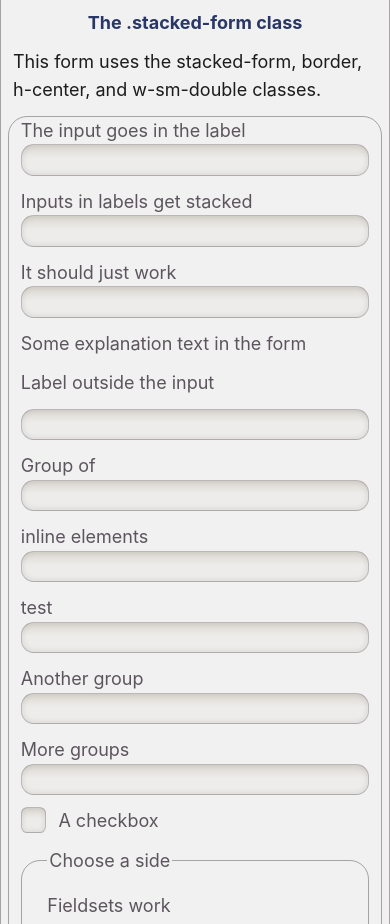
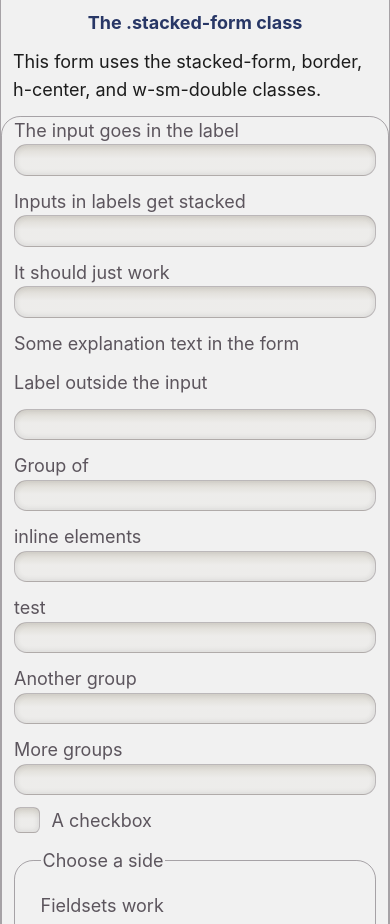
Before and after one commit to EternityForest/barrel.css, a plain HTML site: page index.html in a window 390 px wide. Shown: the part 1076-2000 px from the top of the page. Drawn offline with Linux system fonts and the light colour scheme.

Commit message:
w-sm-double responsivity

```diff
--- a/css/barrel.css
+++ b/css/barrel.css
@@ -1266,8 +1266,8 @@ it usable.  Remove when FF fully supports :has()*/
 /*Sizes that are relative to approximately the width of a phone screen.
 A little smaller in flex to allow for expansion or fitting lots on a row*/
 .w-sm-full {
-    width: 430px;
-    max-width: calc(min(430px, 100%));
+    width: min(min(430px, 100%), 100vw);
+    max-width: calc(min(430px, 100vw));
     flex-basis: 300px;
     flex-shrink: 1;
     flex-grow: 1;
@@ -1287,11 +1287,18 @@ A little smaller in flex to allow for expansion or fitting lots on a row*/
 }
 
 .w-sm-double {
-    width: 16cm;
-    max-width: calc(min(28cm, 96vw));
+    width: min(min(28cm, 96vw), 100%);
+    max-width: min(28cm, 96vw);
     flex-basis: 16cm;
     flex-shrink: 1;
     flex-grow: 1;
+}
+
+@media screen and (max-width: 600px) {
+    .w-sm-double {
+        width: min(430px, 100%);
+        max-width: calc(min(430px, 100vw));
+    }
 }
 
 
```
